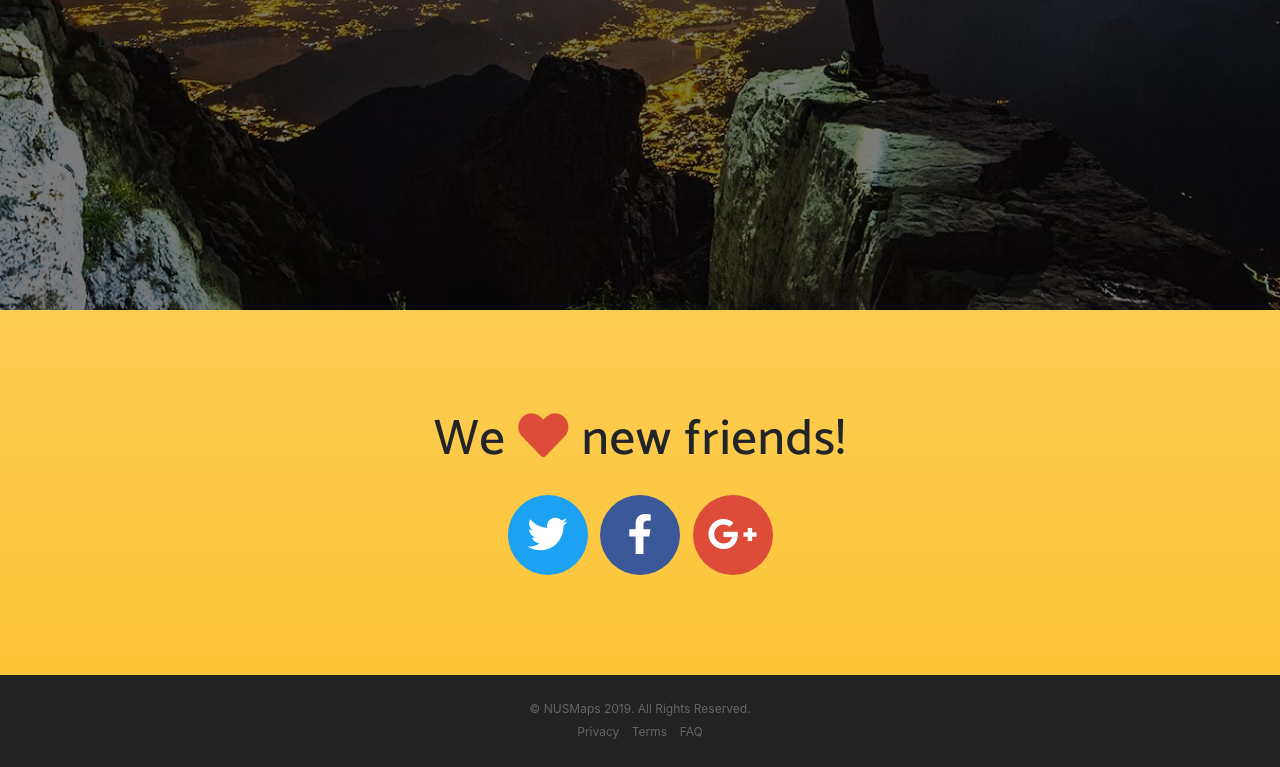
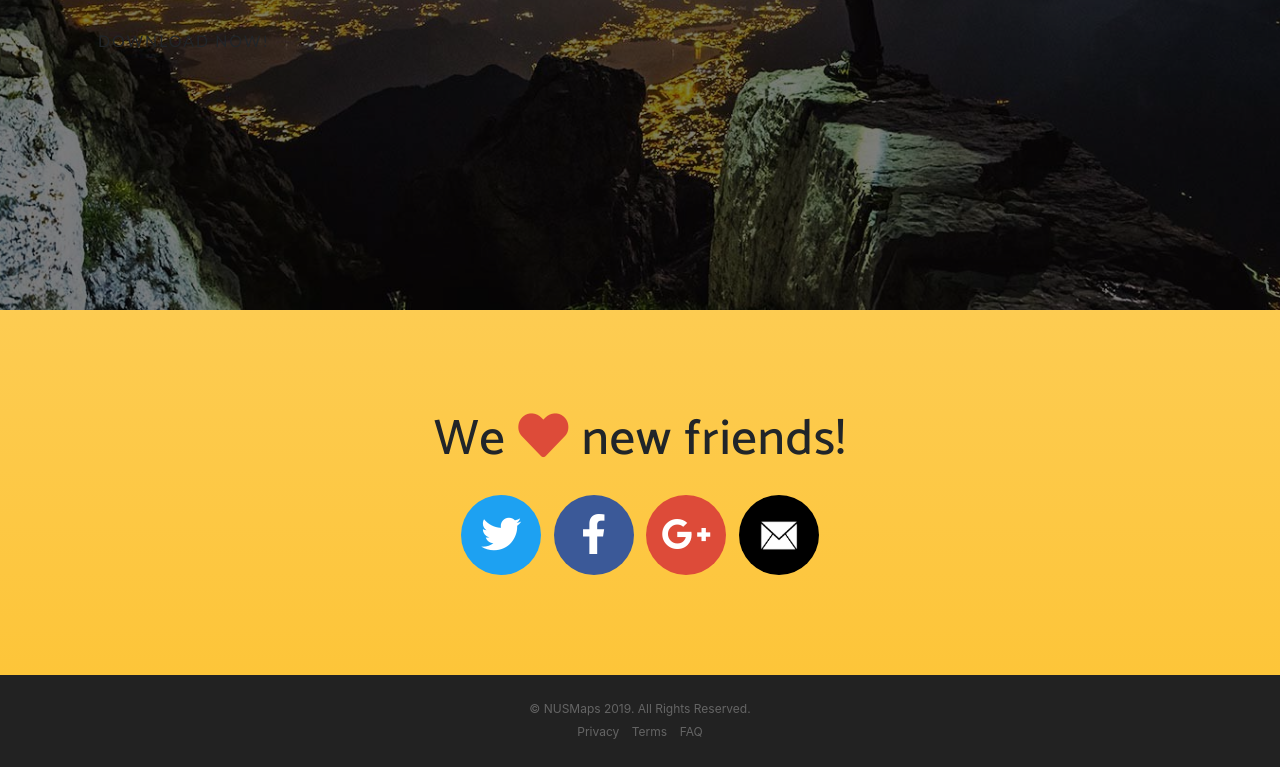
Before and after one commit to JermyTan/NUSMaps-Landing-Site, a website with bundled scripts: page index.html in a window 1280 px wide. Shown: the part 3154-3921 px from the top of the page. Built offline with nearby package versions, Linux system fonts and the light colour scheme; a web font is replaced by a local one.

Commit message:
Add email in contact

```diff
--- a/index.html
+++ b/index.html
@@ -196,6 +196,7 @@
                         type="button"
                         data-dismiss="modal"
                         onclick="document.getElementById('form2').value=''"
+                        style="border-radius: 4px; box-shadow: 0px 0px 1px"
                       >
                         Send me a copy!
                       </button>
@@ -203,6 +204,7 @@
                         type="button"
                         data-dismiss="modal"
                         onclick="document.getElementById('form2').value=''"
+                        style="border-radius: 4px; box-shadow: 0px 0px 1px"
                       >
                         No, only download the app.
                       </button>
@@ -329,6 +331,11 @@
               <i class="fab fa-google-plus-g"></i>
             </a>
           </li>
+          <li class="list-inline-item social-email">
+            <a href="#">
+              <img src="img/email2.png" height="80px" width="80px" />
+            </a>
+          </li>
         </ul>
       </div>
     </section>
--- a/scss/_contact.scss
+++ b/scss/_contact.scss
@@ -44,6 +44,14 @@ section.contact {
           }
         }
       }
+      &.social-email {
+        a {
+          background-color: $brand-email;
+          &:hover {
+            background-color: darken($brand-email, 5%);
           }
         }
       }
+    }
+  }
+}
--- a/scss/_variables.scss
+++ b/scss/_variables.scss
@@ -2,17 +2,18 @@
 
 // Gray and Brand Colors for use across theme
 
-$theme-primary:    #fdcc52;
-$theme-secondary:  #7b4397;
-$theme-tertiary:   #dc2430;
+$theme-primary: #fdcc52;
+$theme-secondary: #7b4397;
+$theme-tertiary: #dc2430;
 
-$gray-base:        #000;
-$gray-darker:      lighten($gray-base, 13.5%); // #222
-$gray-dark:        lighten($gray-base, 20%);   // #333
-$gray:             lighten($gray-base, 33.5%); // #555
-$gray-light:       lighten($gray-base, 46.7%); // #777
-$gray-lighter:     lighten($gray-base, 93.5%); // #eee
+$gray-base: #000;
+$gray-darker: lighten($gray-base, 13.5%); // #222
+$gray-dark: lighten($gray-base, 20%); // #333
+$gray: lighten($gray-base, 33.5%); // #555
+$gray-light: lighten($gray-base, 46.7%); // #777
+$gray-lighter: lighten($gray-base, 93.5%); // #eee
 
-$brand-twitter:		#1da1f2;
-$brand-facebook:	#3b5998;
-$brand-google-plus:	#dd4b39;
+$brand-twitter: #1da1f2;
+$brand-facebook: #3b5998;
+$brand-google-plus: #dd4b39;
+$brand-email: #000000;
```
Also changed, not shown: css/new-age.min.css, img/email.png (added), img/email2.png (added), img/email3.png (added), 2 other files. Lines whose indentation alone changed are shown as unchanged.
